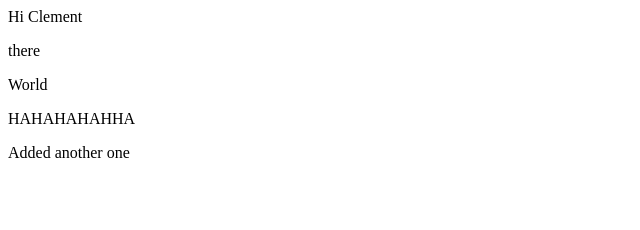
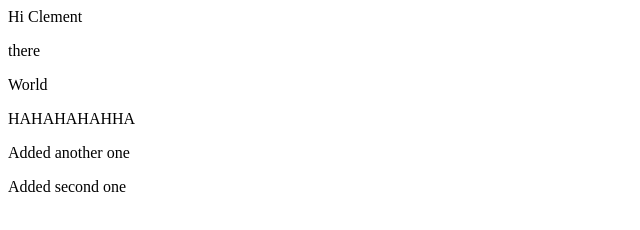
Before and after one commit to timfu04/demo-repo, a plain HTML site: page index.html in a window 1280 px wide. Shown: the whole page, without its empty margins (0-640 px from the left). Drawn offline with Linux system fonts and the light colour scheme.

Commit message:
added second one

```diff
--- a/index.html
+++ b/index.html
@@ -3,3 +3,4 @@
 <p>World</p>
 <p>HAHAHAHAHHA</p>
 <p>Added another one</p>
+<p>Added second one</p>
```
